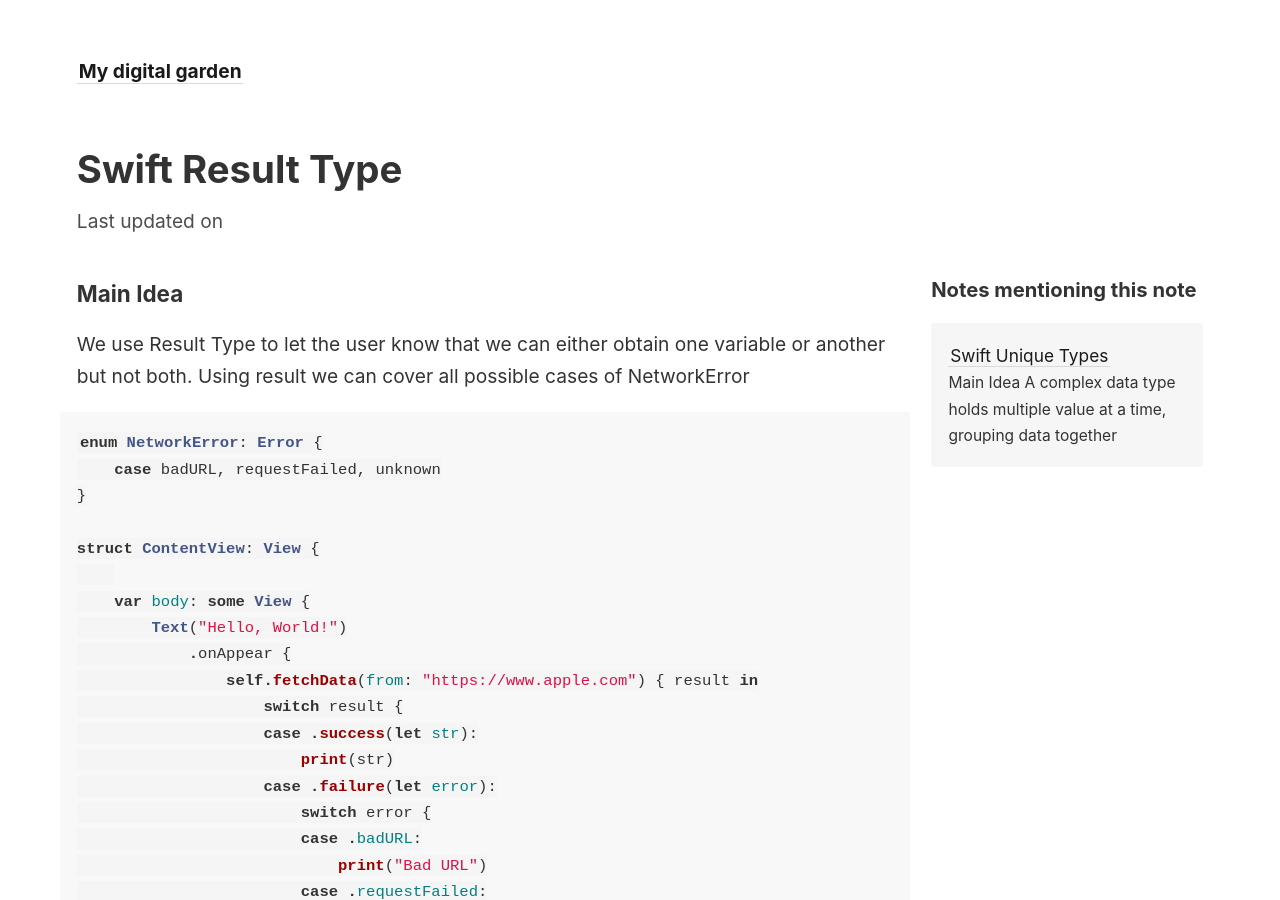
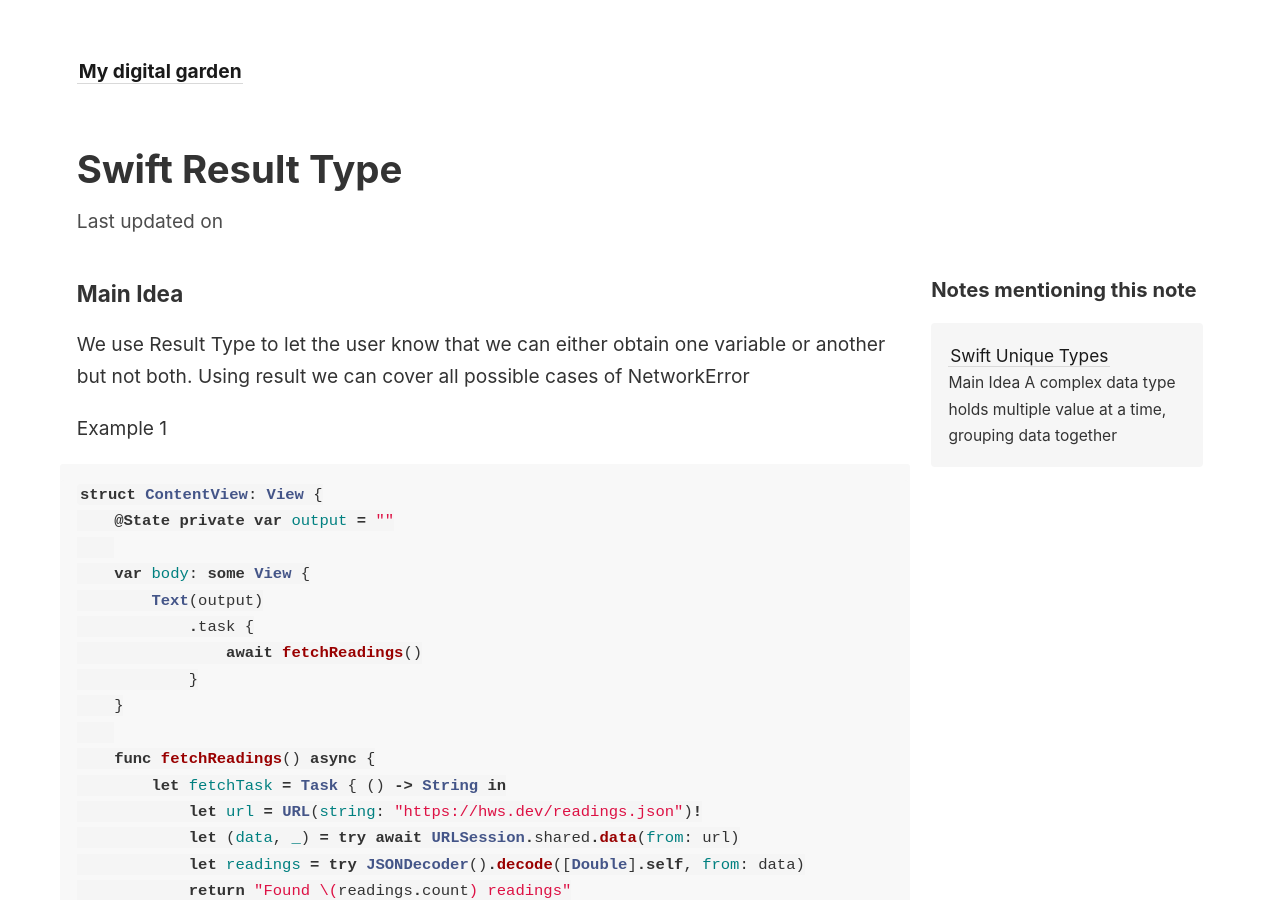
Before and after one commit to ahrchen/digital-garden-knowselfdaily, a Jekyll site: the page built from _notes/Swift/Unique Types/SwiftResultType.md, in a window 1280 px wide and 900 px high. Built offline with Jekyll 4.4.1, drawn with Linux system fonts in a browser that asks for light colours; some of the changed text lies outside the part shown.

Commit message:
Add Result Type, ObservableObject, Image Interpolation

````diff
--- a/_notes/Swift/Unique Types/SwiftResultType.md
+++ b/_notes/Swift/Unique Types/SwiftResultType.md
@@ -5,6 +5,40 @@ title: Swift Result Type
 ### Main Idea
 
 We use Result Type to let the user know that we can either obtain one variable or another but not both. Using result we can cover all possible cases of NetworkError
+
+Example 1
+```swift
+struct ContentView: View {
+    @State private var output = ""
+
+    var body: some View {
+        Text(output)
+            .task {
+                await fetchReadings()
+            }
+    }
+
+    func fetchReadings() async {
+        let fetchTask = Task { () -> String in
+            let url = URL(string: "https://hws.dev/readings.json")!
+            let (data, _) = try await URLSession.shared.data(from: url)
+            let readings = try JSONDecoder().decode([Double].self, from: data)
+            return "Found \(readings.count) readings"
+        }
+        let result = await fetchTask.result
+        switch result {
+        case .success(let str):
+            output = str
+        case .failure(let error):
+            output = "Error: \(error.localizedDescription)"
+        }
+    }
+}
+
+```
+
+Example 2
+
 ```swift
 enum NetworkError: Error {
     case badURL, requestFailed, unknown
````
Also changed, not shown: _notes/SwiftUI/SwiftUI Advanced Views/SwiftUI Image/SwiftUI Image Interpolation.md (added, +27 -0 lines), _notes/SwiftUI/SwiftUI Advanced Views/SwiftUI Image/SwiftUI Image.md (+1 -1 lines), _notes/SwiftUI/SwiftUI Property Wrappers/SwiftUI ObservableObject Wrapper.md (added, +53 -0 lines), _notes/SwiftUI/SwiftUI Property Wrappers/SwiftUI ObservedObject Wrapper.md (+2 -1 lines), _notes/SwiftUI/SwiftUI Property Wrappers/SwiftUI Property Wrappers.md (+1 -0 lines), 4 other files.
